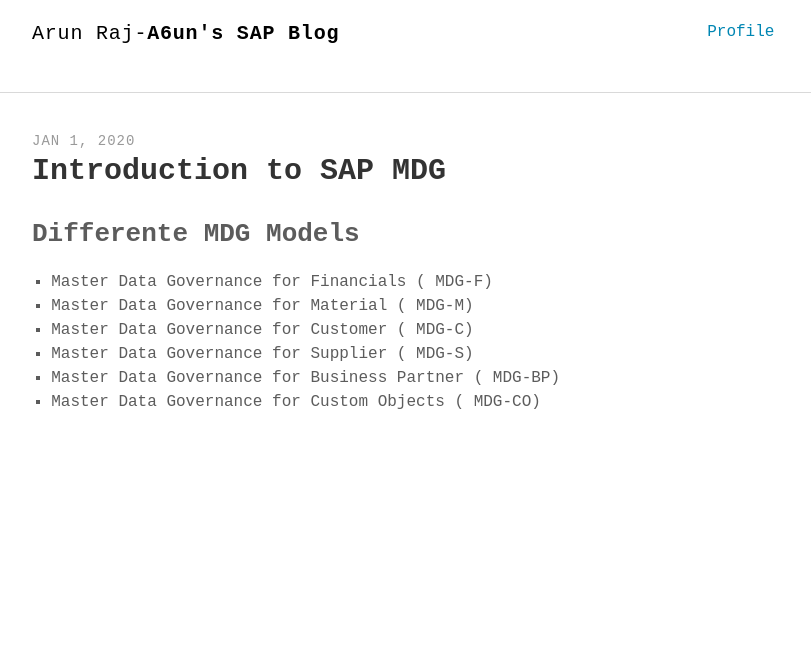
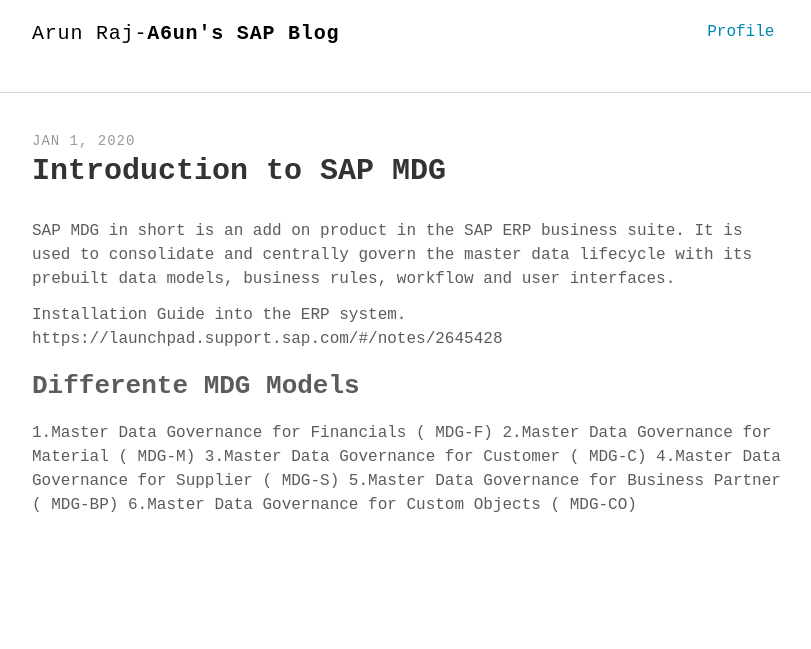
Before and after one commit to a6unraj/a6unraj.github.io, a Jekyll site: the page built from _posts/2020-01-01-introduction-to-sap-mdg.md, in a window 1280 px wide. Shown: the part 352-1001 px from the top of the page, without its empty margins (232-1043 px from the left). Built offline with Jekyll 4.4.1, drawn with Linux system fonts in a browser that asks for light colours; some web fonts are replaced; comment, search, counter and statistics services are not loaded; before the commit the page ends 902 px from its top, so only the background shows below that.

Commit message:
Update 2020-01-01-introduction-to-sap-mdg.md

```diff
--- a/_posts/2020-01-01-introduction-to-sap-mdg.md
+++ b/_posts/2020-01-01-introduction-to-sap-mdg.md
@@ -5,12 +5,17 @@
 description: "Introduction to SAP MDG"
 keywords: "SAP MDG"
 ---
+SAP MDG in short is an add on product in the SAP ERP business suite.
+It is used to consolidate and centrally govern the master data lifecycle with its prebuilt data models, business rules, workflow and user interfaces.
+
+Installation Guide into the ERP system.
+https://launchpad.support.sap.com/#/notes/2645428
 
 ## Differente MDG Models
 
-1. Master Data Governance for Financials ( MDG-F)
-2. Master Data Governance for Material ( MDG-M)
-3. Master Data Governance for Customer ( MDG-C)
-4. Master Data Governance for Supplier ( MDG-S)
-5. Master Data Governance for Business Partner ( MDG-BP)
-6. Master Data Governance for Custom Objects ( MDG-CO)
+1.Master Data Governance for Financials ( MDG-F)
+2.Master Data Governance for Material ( MDG-M)
+3.Master Data Governance for Customer ( MDG-C)
+4.Master Data Governance for Supplier ( MDG-S)
+5.Master Data Governance for Business Partner ( MDG-BP)
+6.Master Data Governance for Custom Objects ( MDG-CO)
```
